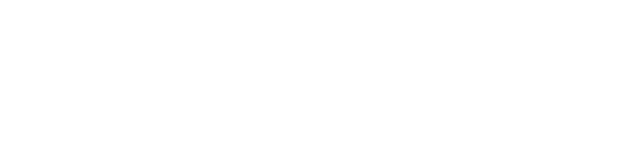
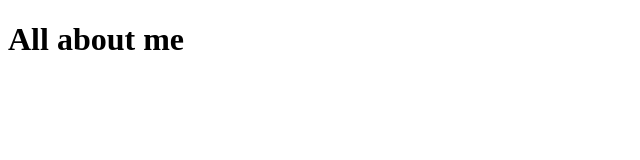
Before and after one commit to AinaNaval/wdd130, a plain HTML site: page index.html in a window 1280 px wide. Shown: the whole page, without its empty margins (0-640 px from the left). Drawn offline with Linux system fonts and the light colour scheme.

Commit message:
adding a h1

```diff
--- a/index.html
+++ b/index.html
@@ -7,6 +7,6 @@
     <title>Document</title>
 </head>
 <body>
-
+    <h1>All about me</h1>
 </body>
 </html>
```
